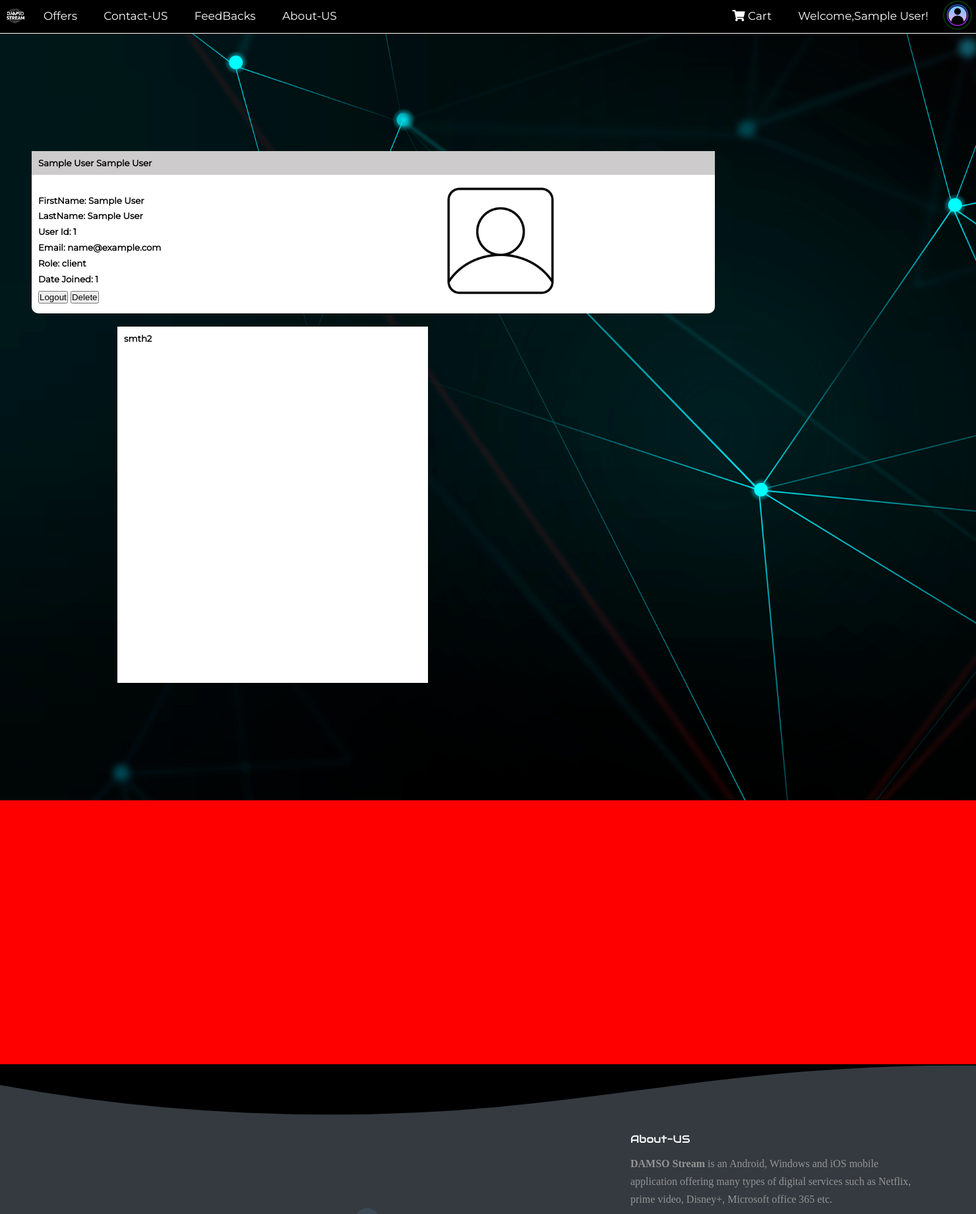
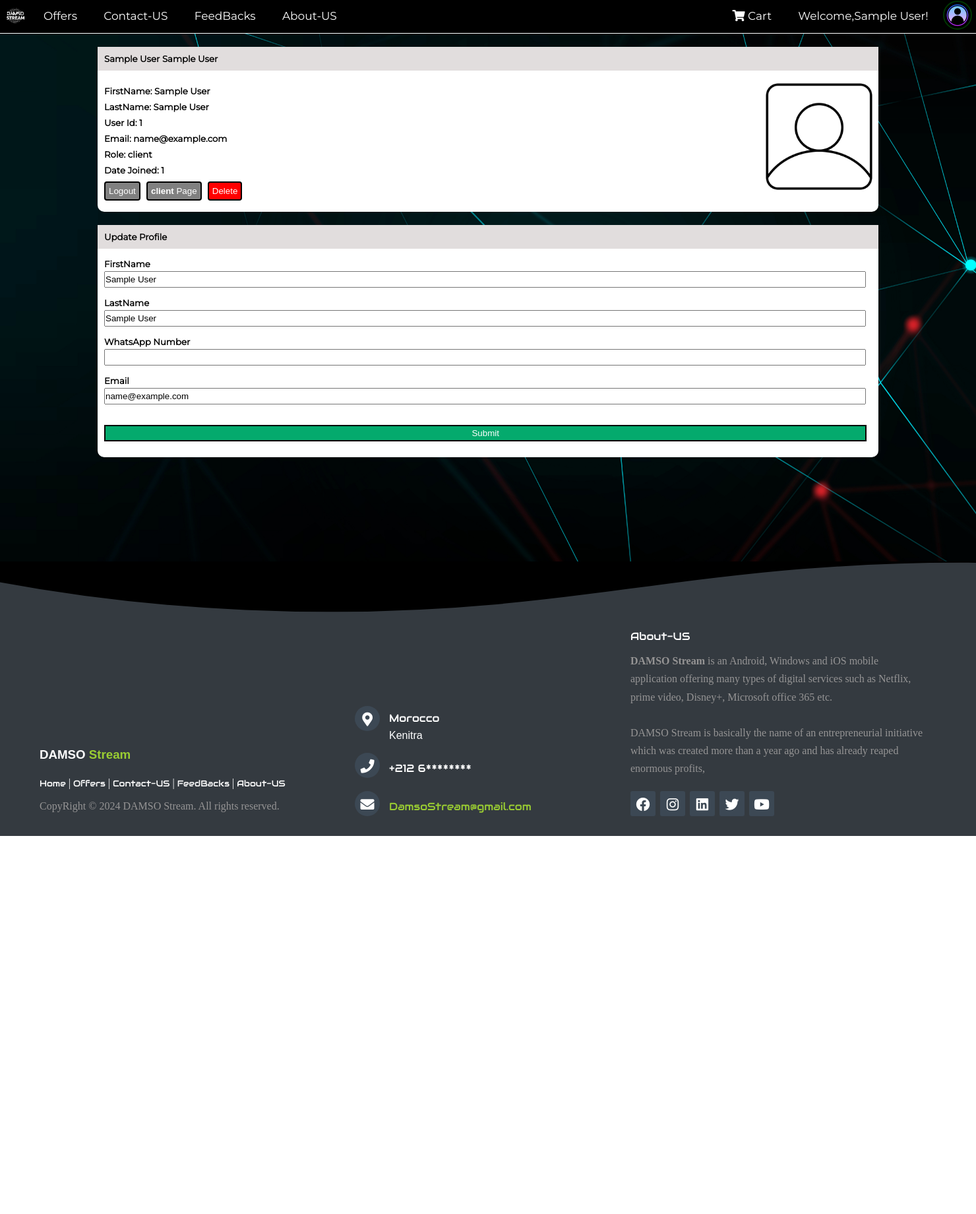
Before and after one commit to AchrafSL/PFE-CODE, a Flask app: template templates/USER_Page.html in a window 1480 px wide; the page is wider, and only the part inside the window is pictured. Shown: the top 1840 px of that part at 66% size. After the commit the page ends 1267 px from the top of that part, so only its background shows below. Run offline with Flask 3, Linux system fonts and the light colour scheme; the template is opened without the code that fills it, so the values that code supplies are empty; the visitor is signed in with stand-in values (Sample User, id 1); some web fonts are replaced.

Commit message:
Update1_OfUser-Page

```diff
--- a/static/USER_Page.css
+++ b/static/USER_Page.css
@@ -1,3 +1,5 @@
+
+/* FlexBox is used to position items easily */
 
 .USER_PageWrapper{
 
@@ -7,12 +9,14 @@
 .USER_Page-Section1{
     display:flex;
     flex-direction: column;
+    justify-content: flex-start;
+    align-items:center;
 
     background-image:url('Network-Image.jpg');
     background-size:cover;
     background-repeat:no-repeat;
     background-position: center;
-    padding:178px;
+    height:800px;
     color: black;
     width:100%;
     font-family: 'Montserrat', sans-serif;
@@ -22,48 +26,130 @@
 
 
 
-/* USER_Page-Section1-left */
+/* USER_Page-Section1-top1 */
 .USER_Page-Section1-top1{
-    display:block;
-    position: relative;
-    width:70%;
-    height:20%;
-    margin-left:-130px;
+    margin-top:20px;
+    width:80%;
+    height:30%;
+    margin-bottom: 20px;
+    padding-top:10px;
+    background-color:white;
+    border-radius:10px;
+}
+
+.User_Name{
+    margin-top:-10px;
+    background-color: rgb(225, 221, 221);
+    padding-top:10px;
+    padding-bottom:10px;
+    margin-bottom:10px;
+}
+
+.top1-content{
+    display:flex;
+    direction: row;
+    justify-content: space-between;
+}
+
+.top1-info{
+    margin-top:10px;
+}
+
+.top1-info .logout{
+    margin-top:5px;
+    margin-right:5px;
+    padding:5px;
+    border-radius: 4px;
+    background-color: gray;
+    border:2px solid black;
+    color:white;
+}
+
+.top1-info .delete{
+    margin-top:5px;
+    margin-right:5px;
+    padding:5px;
+    border-radius: 4px;
+    background-color: red;
+    border:2px solid black;
+    color:white;
+}
+
+.top1-info .workPage{
+    margin-top:5px;
+    margin-right:5px;
+    padding:5px;
+    border-radius: 4px;
+    background-color: gray;
+    border:2px solid black;
+    color:white;
+}
+
+.top1-info .logout:hover{
+    background-color:yellowgreen;
+}
+.top1-info .workPage:hover{
+    background-color:yellowgreen;
+}
+
+.top1-info .delete:hover{
+    background-color:rgba(134, 0, 0, 0.957);
+}
+
+
+
+
+
+/* USER_Page-Section1-top2 */
+.USER_Page-Section1-top2{
+
+    width:80%;
+    height:41.5%;
     margin-bottom: 20px;
     padding-top:10px;
     padding-bottom: 10px;;
     background-color:white;
     border-radius:10px;
+
+}
+.top2-info h5{
+    margin-top:15px;
+}
+.top2-info input{
+    width:98%;
+    margin-top:3px;
+    padding-top:3px;
+    padding-bottom:3px;
+}
+.top2-info .submitUpdate{
+    width:98.5%;
+    margin-top:10px;
+    background-color:#04AA6D;
+    color:white;
+    border:2px solid black;
+
+
+}
+.top2-info .submitUpdate:hover{
+    background-color: #059862; ;
 }
 
-.USER_Page-Section1-top1 .User_Name{
-    margin-top:-10px;
-    background-color: rgb(205, 203, 203);
-    padding-top:10px;
-    padding-bottom:10px;
-    margin-bottom:10px;
-    display:block;
+.top2-info .errorMsg{
+    visibility: hidden;
+    margin-top:5px;
+    color:red;
 }
 
 
-.top1-info{
-    display:inline-block;
-}
-.default_pfp{
-    display:inline-block;
-    margin-left:420px;
-}
 
-/* USER_Page-Section1-top2 */
-.USER_Page-Section1-top2{
-    display:block;
-    position:relative;
-    width:451px;
-    height:520px;
-    padding:10px;
-    background-color: white;
-    color:black;
-}
+
+
+
+
+
+
+
+
 
 /* Wave svg from https://www.shapedivider.app/ */
 .wave {
--- a/templates/USER_Page.html
+++ b/templates/USER_Page.html
@@ -19,38 +19,58 @@
             <!-- USER NAME -->
             <div class="User_Name"><h5 style="margin-left:10px;"> {{ session["LastName"] }} {{ session["FirstName"] }} </h5></div>
             <!-- top1_info -->
+            <div class="top1-content">
             <div class="top1-info" style="margin-left:10px;line-height: 1.8;">
             <h5 >  <b>FirstName:</b> {{ session["FirstName"] }} </h5>
             <h5 >  <b>LastName:</b> {{ session["LastName"] }} </h5>
             <h5 >  <b>User Id:</b> {{ session["idCli"] }} </h5>
             <h5 >  <b>Email:</b> {{ session["Email"] }} </h5>
+
             {% if session["role"] == 'client' %}
             <h5 >  <b>Role:</b> {{ session["role"] }} </h5>
             {% endif %}
+
             <h5 >  <b>Date Joined:</b> {{ session["Date_Joined"] }} </h5>
 
-            <button>Logout</button>
-            <button>Delete</button>
+            <button class="logout">Logout</button>
+            {% if session["role"] == 'client' %}
+            <button class="workPage"><b>{{ session["role"] }}</b> Page</button>
+            {% endif %}
+            <button class="delete">Delete</button>
             </div>
             <!-- top1_info END -->
             <!-- pfp -->
             <img src="{{ url_for('static', filename='user.png') }}"
             width="180px" height="180px" border="0" alt="User_pfp"
-            class="default_pfp">
+            class="User_pfp">
+
+            </div>
         </div>
         <!-- USER_Page-Section1-top1 END -->
 
 
         <div class="USER_Page-Section1-top2">
-            <h5> smth2 </h5>
+            <div class="User_Name"><h5 style="margin-left:10px;"> Update Profile </h5></div>
+            <form action="/UpdateInfo" method="POST" onsubmit="return validateForm()">
+                <div class="top2-info" style="margin-left:10px;">
+                <h5><b>FirstName</b></h5>
+                <input type="text" name="firstname" value="{{ session['FirstName'] }}">
+                <h5><b>LastName</b></h5>
+                <input type="text" name="lastname" value="{{ session['LastName'] }}">
+                <h5><b>WhatsApp Number</b></h5>
+                <input type="text" name="whatsappNumber">
+                <h5><b>Email</b></h5>
+                <input type="text" name="email" value="{{ session['Email'] }}">
+                <h5 class="errorMsg" > Error msg </h5>
+                <input type="submit" name="submit" value="Submit" class="submitUpdate">
+                </div>
+
+
+            </form>
         </div>
 
     </div>
 
-
-    <div class="USER_Page-Section2" style="background-color:rgb(255, 0, 0);padding:200px;">
-
-    </div>
 
     <!-- Wave -->
     <div class="wave">
```
Also changed, not shown: FlexBox-Notes.txt (added, +89 -0 lines).
